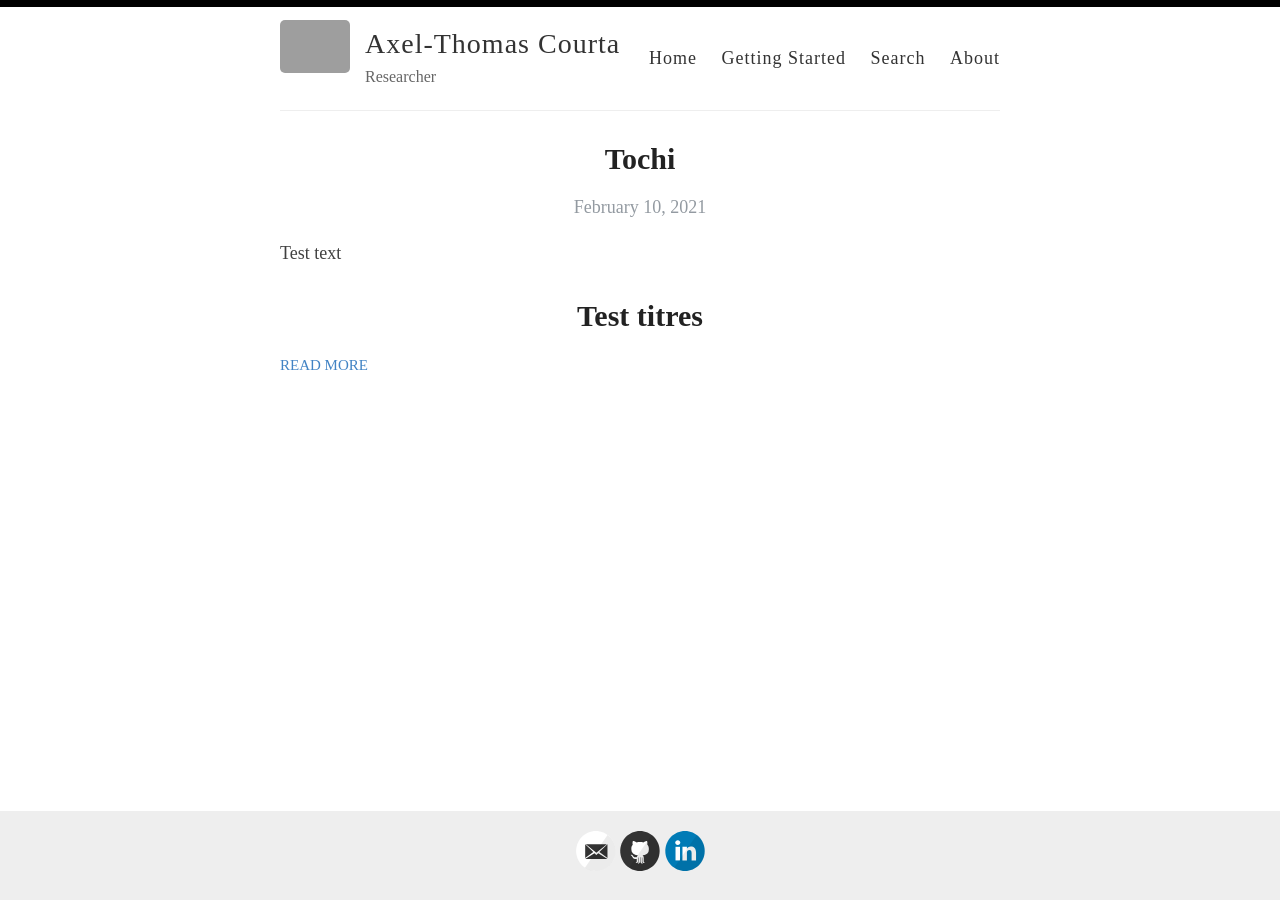
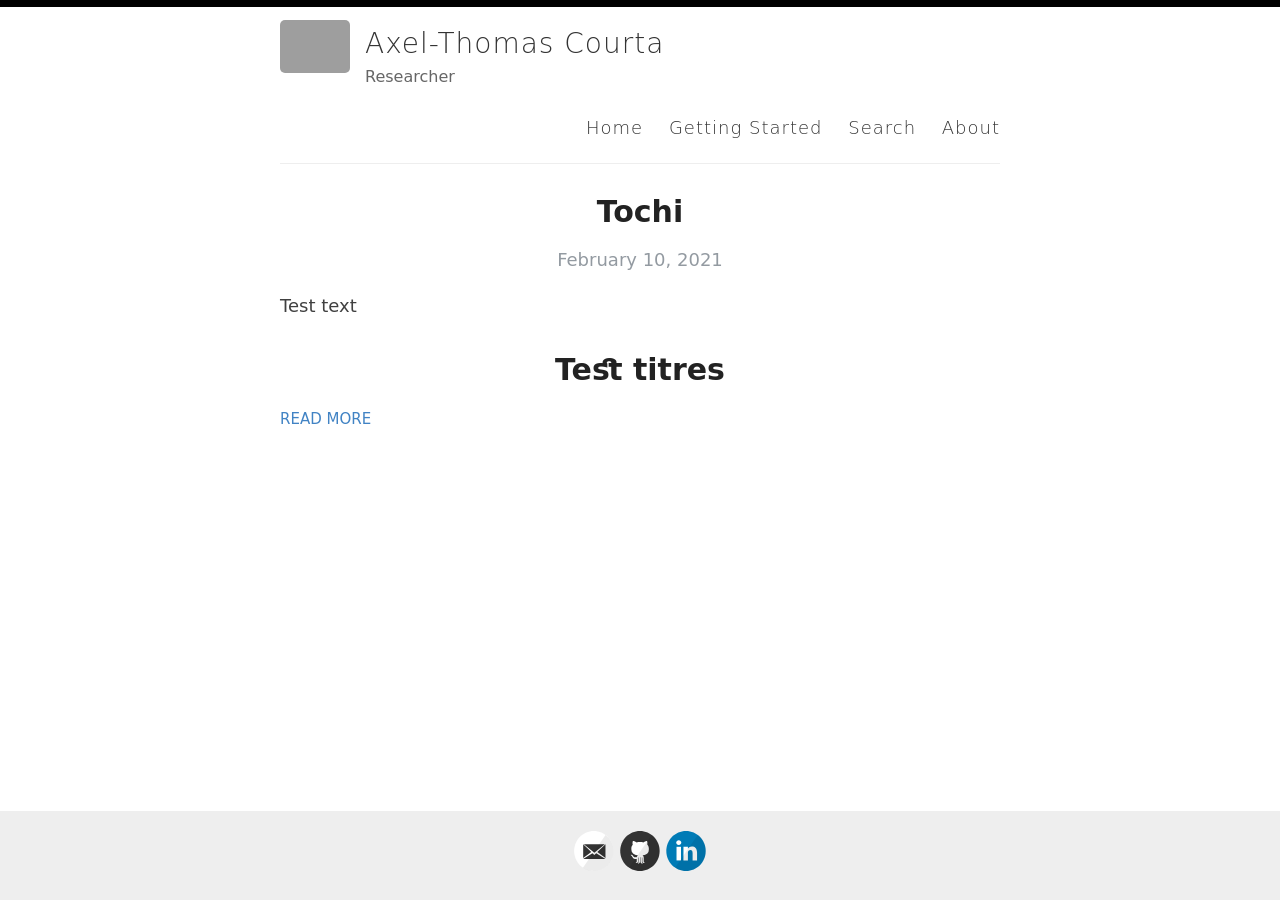
Before and after one commit to at-courta/at-courta.github.io, a Jekyll site: the page built from index.html, in a window 1280 px wide. Built offline with Jekyll 4.4.1, drawn with Linux system fonts in a browser that asks for light colours; the list of posts is cut into pages by our own code; grey boxes are pictures that could not be loaded.

Commit message:
Update _variables.scss

```diff
--- a/_sass/_variables.scss
+++ b/_sass/_variables.scss
@@ -20,10 +20,10 @@ $white: #fff;
 //$georgia: Georgia, serif;
 $baskerville: Baskerville, "Times New Roman", Times, serif;
 $garamond: Garamond, "Hoefler Text", ‘Times New Roman’, Times, serif;
-$didot: Didot, serif;
-$sabon: Sabon, serif;
-$mrseaves: Mrs Eaves, serif;
-$minion: Minion, serif;
+$didot: Didot, "Comic Sans MS";
+$sabon: Sabon, "Comic Sans MS";
+$mrseaves: Mrs Eaves, "Comic Sans MS";
+$minion: Minion, "Comic Sans MS";
 
 //Chosen font family
 $customfontfam: $didot;
```
